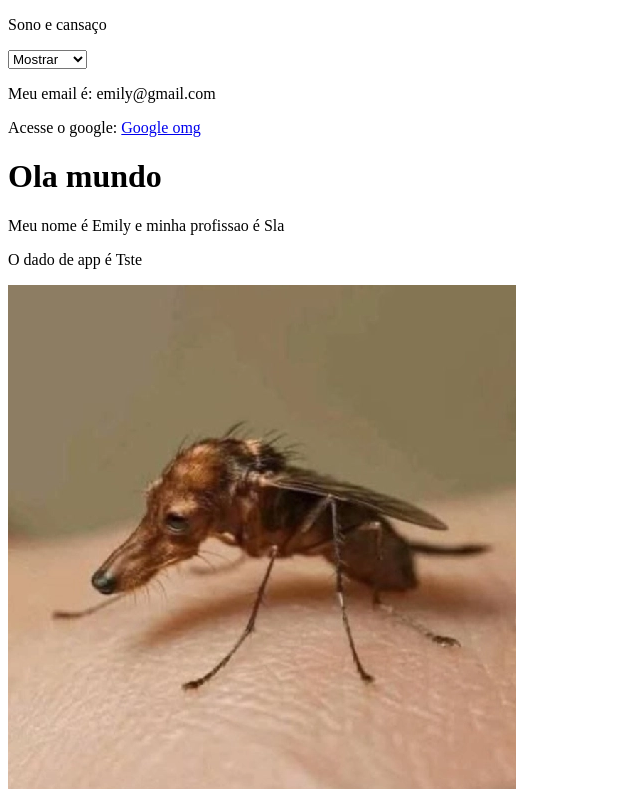
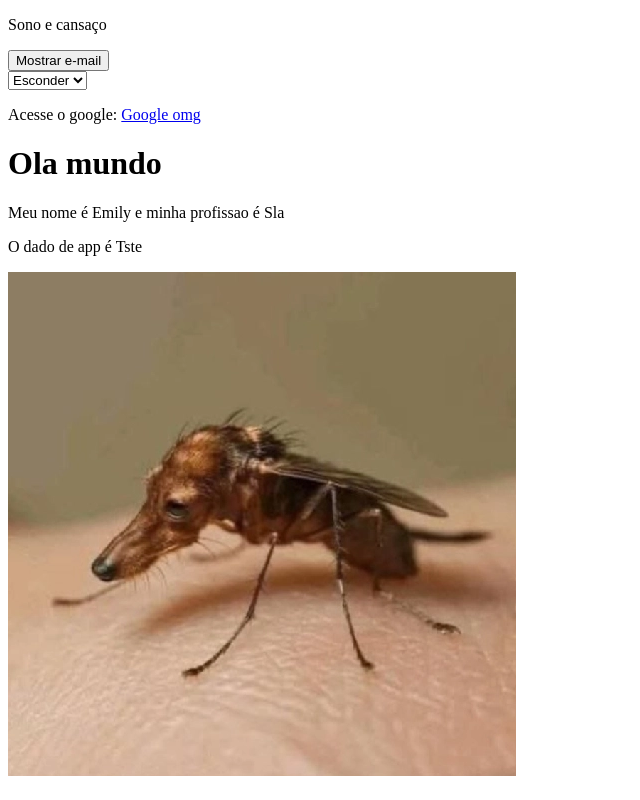
Before and after one commit to Emylouly/Vue3, a Vue app in the folder 4_vue_lifecycle/: page / in a window 1280 px wide. Shown: the top 800 px of the page, without its empty margins (0-640 px from the left). Built offline with nearby package versions, Linux system fonts and the light colour scheme.

Commit message:
Update App.vue

```diff
--- a/4_vue_lifecycle/src/App.vue
+++ b/4_vue_lifecycle/src/App.vue
@@ -3,6 +3,10 @@
 
   <p v-if="esta_trabalhando">Sono e cansaço</p>
   <p v-else>To com fome</p>
+
+  <div>
+    <button @click="showEmail">{{textoBotao}}</button>
+  </div>
 
   <select v-model="mostrar_email">
     <option :value="true">Mostrar</option>
@@ -16,7 +20,7 @@
 
   <p>O dado de app é {{ testando }}</p>
 
-  <Picture/>
+  <Picture />
 
   <LyfeCycle />
 
@@ -45,10 +49,23 @@
         testando: 'Tste',
         esta_trabalhando: true,
         email:'emily@gmail.com',
-        mostrar_email: true,
-        meu_link:'https://google.com'
+        mostrar_email: false,
+        meu_link:'https://google.com',
+        textoBotao:'Mostrar e-mail'
     }
   },
+
+  methods:{
+    showEmail(){
+      console.log("Testando"),
+      this.mostrar_email = !this.mostrar_email
+      if(!this.mostrar_email){
+        this.textoBotao = 'Mostrar e-mail'
+      } else{
+        this.textoBotao = 'Esconder e-mail'
+      }
+    }
+  }
 }
 
 </script>
```
